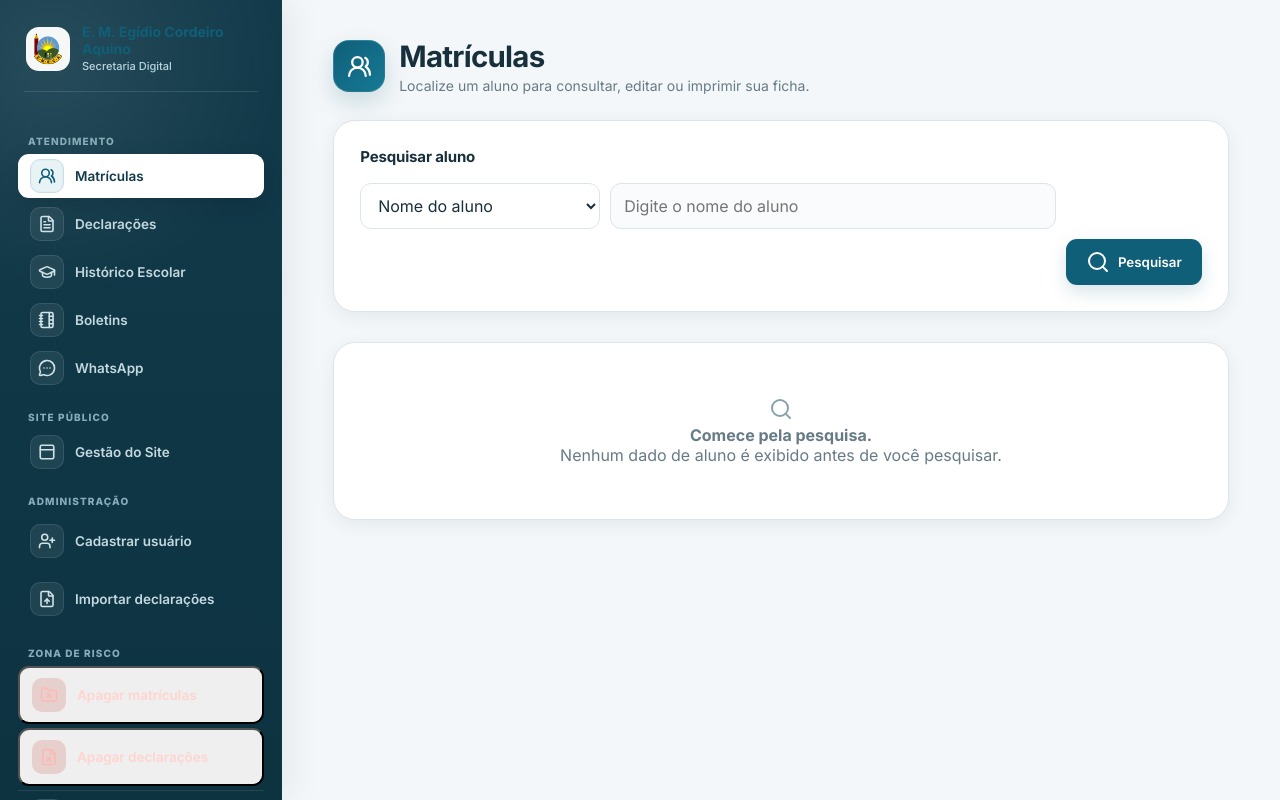
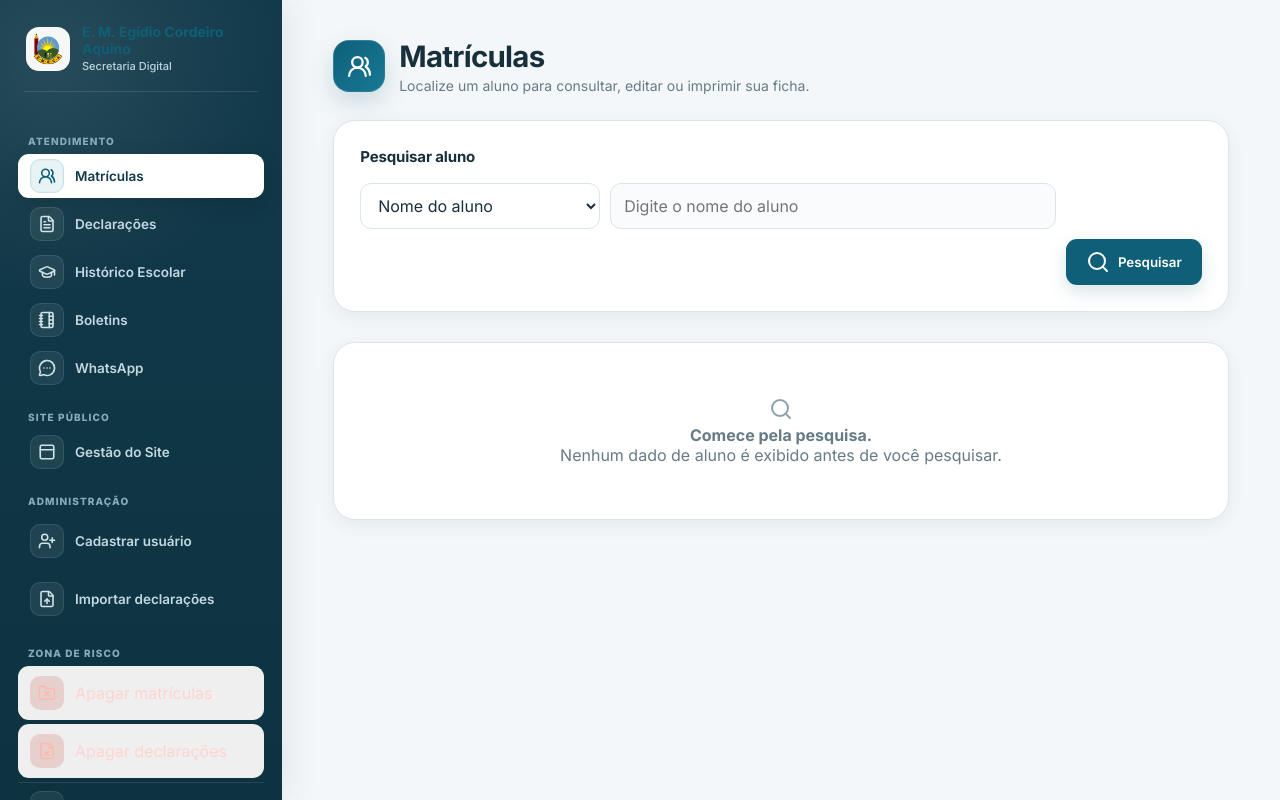
Before and after one commit to Paulo-Andre/emeca, a Django app: page /buscar/ in a window 1280 px wide. Run offline with Django 5.2, Linux system fonts and the light colour scheme; the visitor is signed in with stand-in values (Sample User, id 1); data comes from the database, SQL or seed files in the repository; parts of the project's set-up code (start-up, migrations or seed data) failed here and were passed over.

Commit message:
Preservar visual das ações destrutivas protegidas

```diff
--- a/App/static/css/school-ui.css
+++ b/App/static/css/school-ui.css
@@ -1115,3 +1115,8 @@ table thead th {
     animation-iteration-count: 1 !important;
   }
 }
+
+
+/* Ações destrutivas usam POST/CSRF sem perder o visual do menu. */
+.nav-danger-form{margin:0;padding:0}
+.nav-danger-form .nav-item{width:100%;border:0;font:inherit;text-align:left;cursor:pointer}
```
